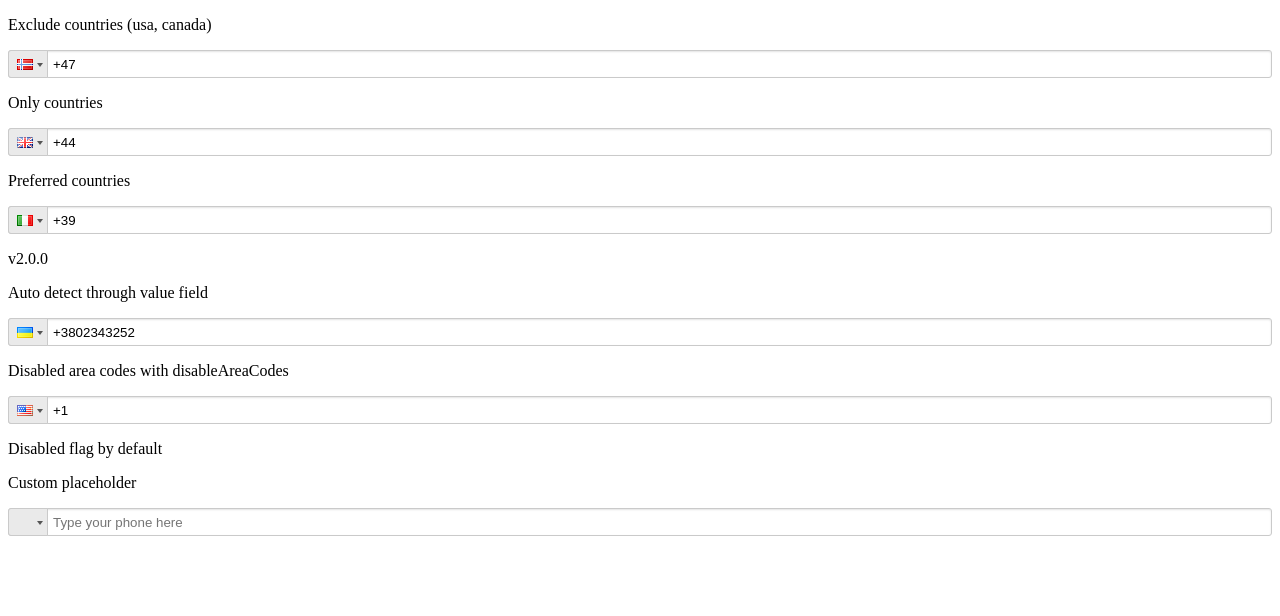
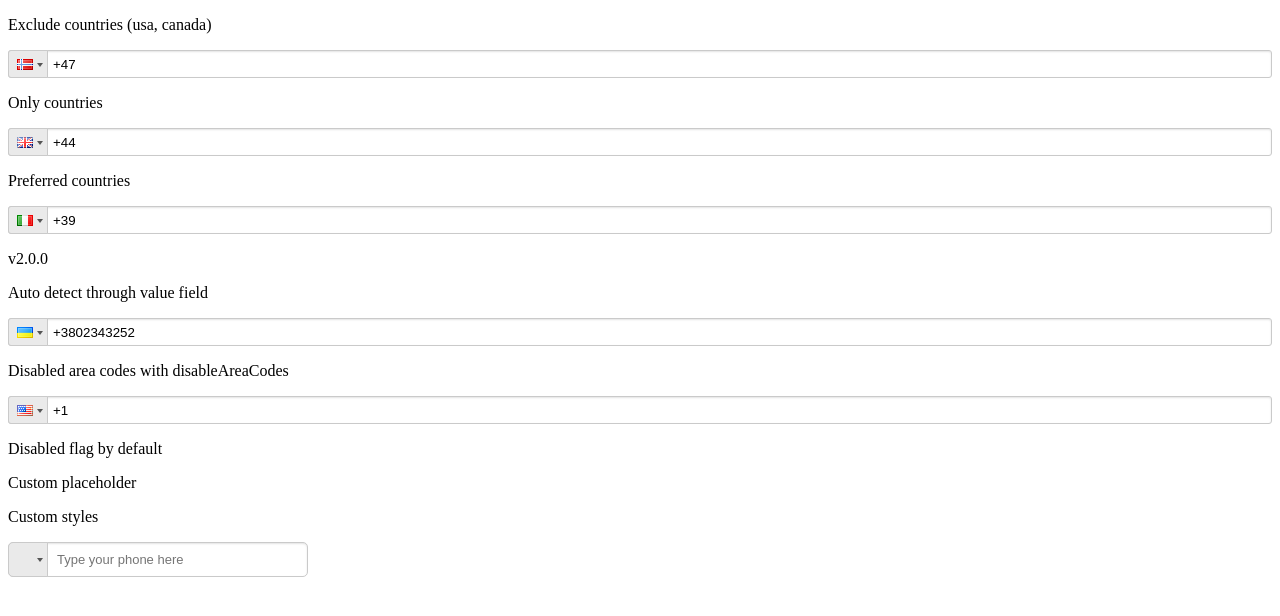
Before and after one commit to bl00mber/react-phone-input-2, a React app: page / in a window 1280 px wide. Built offline with nearby package versions, Linux system fonts and the light colour scheme.

Commit message:
custom styles

```diff
--- a/src/index.js
+++ b/src/index.js
@@ -486,6 +486,7 @@ class ReactPhoneInput extends React.Component {
       <ul
         ref={el => this.dropdownRef = el}
         className={dropDownClasses}
+        style={this.props.dropdownStyle}
       >
         {countryDropDownList}
       </ul>
@@ -517,10 +518,12 @@ class ReactPhoneInput extends React.Component {
           ref={el => this.numberInputRef = el}
           type="tel"
           className={inputClasses}
+          style={this.props.inputStyle}
         />
 
         <div
           className={flagViewClasses}
+          style={this.props.dropdownButtonStyle}
           onKeyDown={this.handleKeydown}
           ref={el => this.dropdownContainerRef = el}
         >
@@ -583,6 +586,9 @@ ReactPhoneInput.prototype.guessSelectedCountry = memoize(function(inputNumber, o
 ReactPhoneInput.defaultProps = {
   value: '',
   placeholder: '+1 (702) 123-4567',
+  inputStyle: {},
+  dropdownButtonStyle: {},
+  dropdownStyle: {},
   autoFormat: true,
   disableAreaCodes: false,
   onlyCountries: [],
@@ -596,6 +602,9 @@ ReactPhoneInput.defaultProps = {
 ReactPhoneInput.propTypes = {
   value: PropTypes.string,
   placeholder: PropTypes.string,
+  inputStyle: PropTypes.object,
+  dropdownButtonStyle: PropTypes.object,
+  dropdownStyle: PropTypes.object,
   autoFormat: PropTypes.bool,
   disableAreaCodes: PropTypes.bool,
   defaultCountry: PropTypes.string,
@@ -639,9 +648,19 @@ if (__DEV__) {
       />
     <p>Disabled flag by default</p>
     <p>Custom placeholder</p>
+    <p>Custom styles</p>
       <ReactPhoneInput
         disableAreaCodes={true}
         placeholder='Type your phone here'
+        inputStyle={{
+          width: '300px',
+          height: '35px',
+          fontSize: '13px',
+          paddingLeft: '48px',
+          borderRadius: '5px'
+        }}
+        dropdownButtonStyle={{ borderRadius: '5px 0 0 5px' }}
+        dropdownStyle={{ width: '300px' }}
       />
     </div>, document.getElementById('content')
   );
--- a/src/react-phone-input-style.less
+++ b/src/react-phone-input-style.less
@@ -747,7 +747,6 @@
     border-radius: 3px 0 0 3px;
     &.open-dropdown {
       background: #fff;
-      border-bottom: 0;
       border-radius: 3px 0 0 0;
       .selected-flag {
         background: #fff;
@@ -775,7 +774,7 @@
     z-index: 13;
     position: relative;
     width: 38px;
-    height: 26px;
+    height: 100%;
     padding: 0 0 0 8px;
     border-radius: 3px 0 0 3px;
     .flag {
@@ -804,7 +803,7 @@
     position: absolute;
     z-index: 15;
     padding: 0;
-    margin: -1px 0 0 -1px;
+    margin: 0 0 0 -1px;
     box-shadow: 1px 1px 4px rgba(0, 0, 0, 0.2);
     background-color: white;
     border: 1px solid #ccc;
@@ -812,7 +811,6 @@
     max-height: 200px;
     overflow-y: scroll;
     border-radius: 0 0 3px 3px;
-    top: 26px;
     .flag {
       display: inline-block;
     }
```
